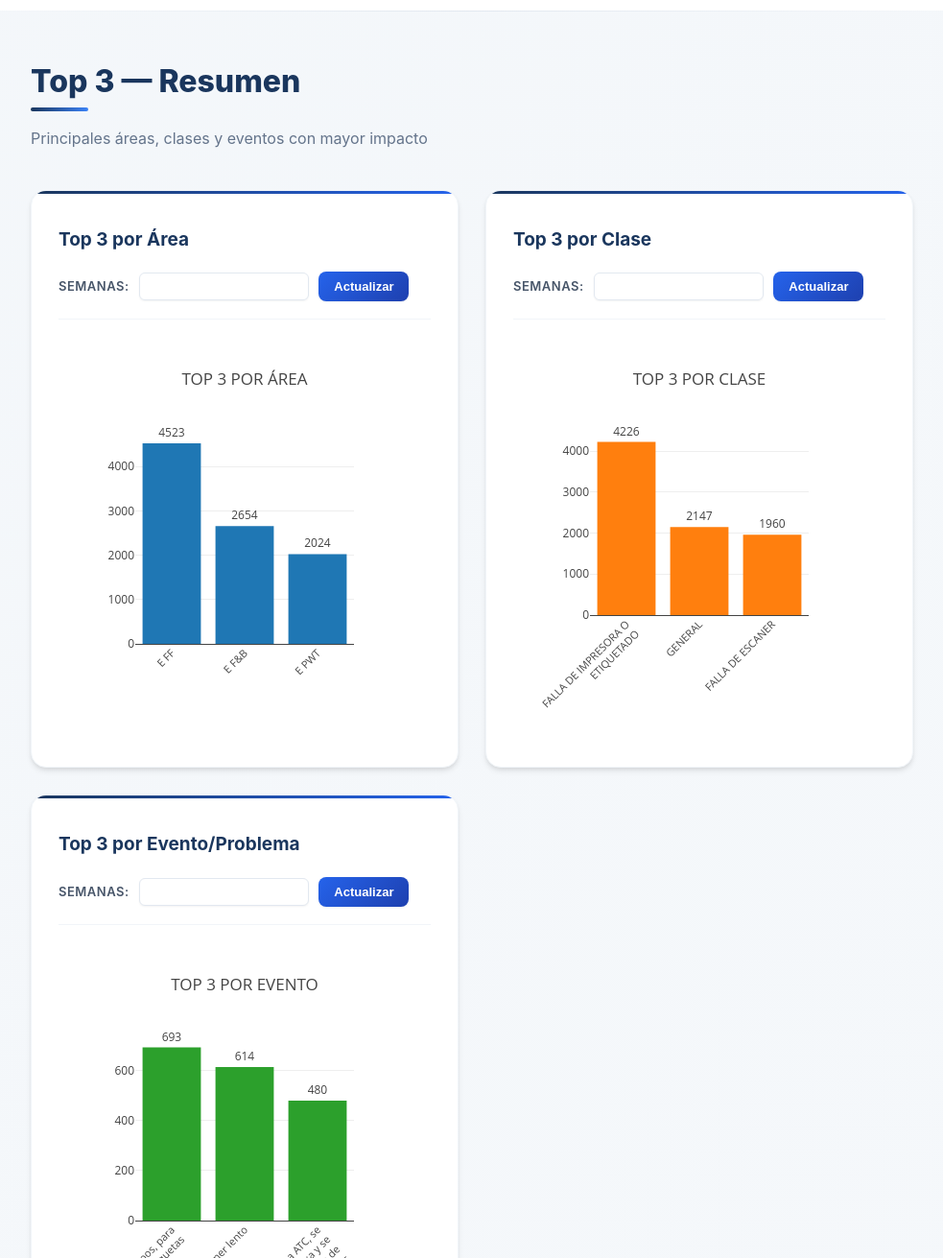
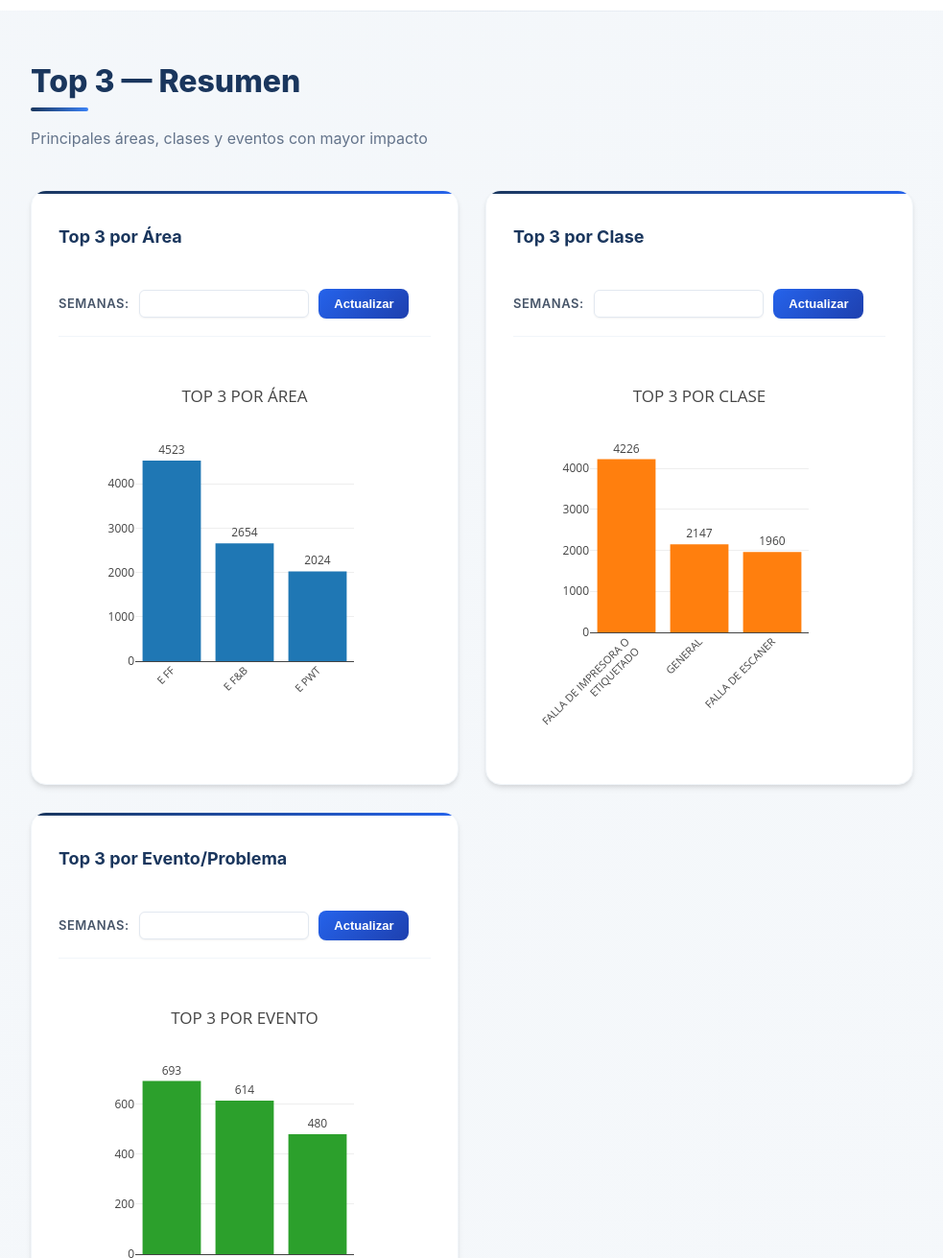
Before and after one commit to trypGG/proyectoresidencias, a Flask app: page / in a window 1280 px wide. Shown: the part 5189-6500 px from the top of the page at 96% size, without its empty margins (288-1271 px from the left). Run offline with Flask 3, Linux system fonts and the light colour scheme; some libraries are stand-ins or nearby versions.

Commit message:
Fix: Ajustar títulos de tarjetas para evitar empalme de texto

```diff
--- a/templates/index.html
+++ b/templates/index.html
@@ -259,13 +259,14 @@
     transform: translateY(-4px);
   }
   .top3-card h3 {
-    font-size:19px;
+    font-size:18px;
     font-weight:700;
     color:var(--navy);
     margin-bottom:18px;
-    display: flex;
-    align-items: center;
-    gap: 8px;
+    display: block;
+    line-height: 1.3;
+    padding-right: 10px;
+    min-height: 48px;
   }
   .top3-controls {
     display:flex;
```
